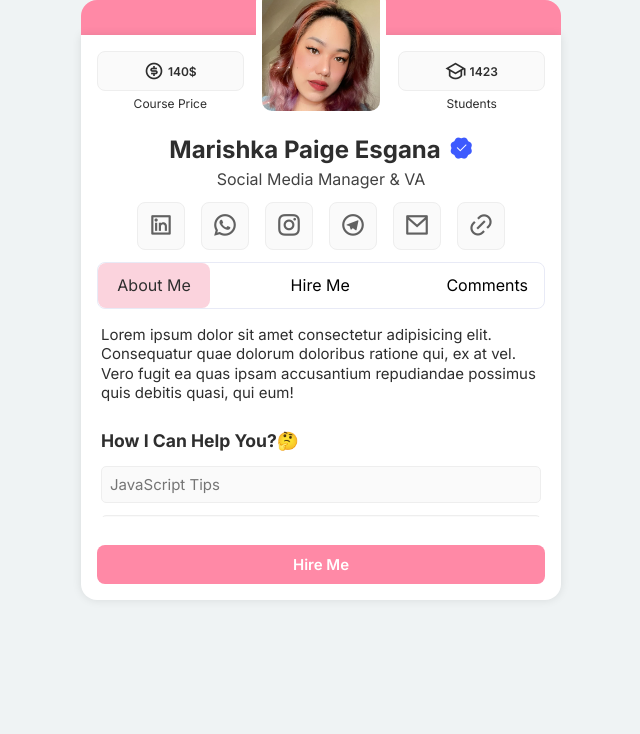
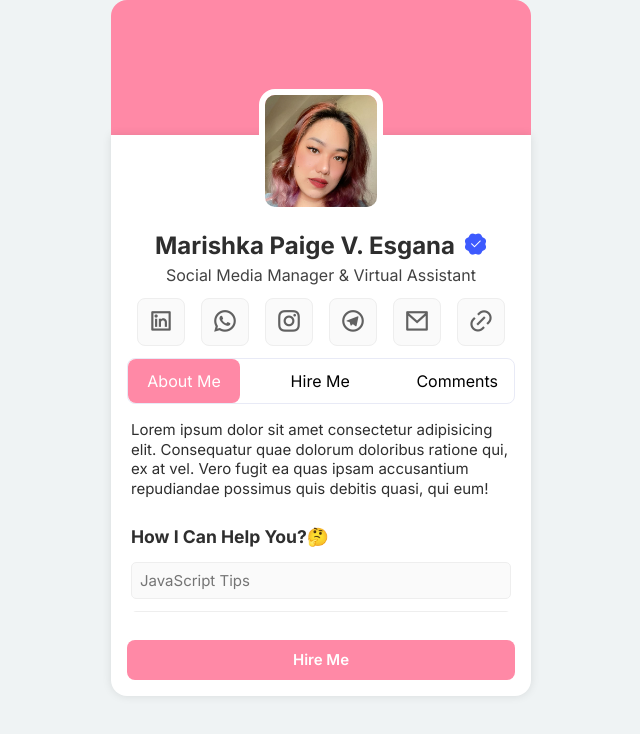
Before and after one commit to emmanesgana/marishka-profile-card, a plain HTML site: page index.html in a window 1280 px wide. Both pictures are taken after a click on the link "About Me". Shown: the whole page, without its empty margins (319-959 px from the left). Drawn offline with nearby package versions, Linux system fonts and the light colour scheme.

Commit message:
updated styles

```diff
--- a/index.html
+++ b/index.html
@@ -9,7 +9,7 @@
     <link href="https://fonts.googleapis.com/css2?family=Inter:wght@100..900&display=swap" rel="stylesheet">
     <link rel="stylesheet" href="https://cdnjs.cloudflare.com/ajax/libs/remixicon/4.2.0/remixicon.min.css">
     <link rel="stylesheet" href="style.css">
-    <title>Modern Card UI Design | AsmrProg</title>
+    <title>Marishka</title>
 </head>
 
 <body>
@@ -19,27 +19,27 @@
 
         <header>
             <div class="info">
-                <div class="count">
+                <!-- <div class="count">
                     <i class="ri-money-dollar-circle-line"></i>
-                    <p>140$</p>
+                    <p></p>
                 </div>
-                <p>Course Price</p>
+                <p></p> -->
             </div>
             <div class="avatar">
                 <img src="assets/avatar.JPG">
             </div>
             <div class="info">
-                <div class="count">
+                <!-- <div class="count">
                     <i class="ri-graduation-cap-line"></i>
-                    <p>1423</p>
+                    <p></p>
                 </div>
-                <p>Students</p>
+                <p></p> -->
             </div>
         </header>
 
         <div class="about">
-            <h2>Marishka Paige Esgana<i class="ri-verified-badge-fill"></i></h2>
-            <p>Social Media Manager & VA</p>
+            <h2>Marishka Paige V. Esgana<i class="ri-verified-badge-fill"></i></h2>
+            <p>Social Media Manager & Virtual Assistant</p>
         </div>
 
         <div class="social-links">
--- a/style.css
+++ b/style.css
@@ -6,10 +6,10 @@
     line-height: 1.3;
 }
 
-*:focus {
-    /* outline: 1px solid #3d5afe; */
-    /* color: #2e2e2e !important; */
-}
+/* *:focus {
+    outline: 1px solid #3d5afe;
+    color: #2e2e2e !important;
+} */
 
 *::-webkit-scrollbar {
     width: 8px;
@@ -34,21 +34,20 @@ body {
     align-items: center;
     justify-content: center;
     flex-direction: column;
-    height: 75vh;
 }
 
 .cover-bg {
     background-color: #ff89a6;
     height: 135px;
     border-color: #2e2e2e;
-    width: 448px;
+    width: 420px;
     border-top-left-radius: 16px;
     border-top-right-radius: 16px;
 }
 
 .container {
     background: #fff;
-    width: 448px;
+    width: 420px;
     padding: 16px;
     display: flex;
     flex-direction: column;
@@ -158,11 +157,11 @@ body {
 }
 
 .container .social-links a:hover {
-    border: 1px solid #7e57c2;
+    border: 1px solid #ff89a6;
 }
 
 .container .social-links a:hover i {
-    color: #7e57c2;
+    color: #ff89a6;
 }
 
 .container .tabs-container {
@@ -198,7 +197,7 @@ body {
 
 .container .tabs-container .tabs li a:hover,
 .container .tabs-container .tabs li a.active {
-    color: #2e2e2e;
+    color: #FFFFFF;
 }
 
 .container .tabs-container #active-tab {
@@ -206,7 +205,7 @@ body {
     width: 100%;
     width: 112px;
     height: 100%;
-    background: #fbd3dd;
+    background: #ff89a6;
     z-index: 1;
     border-radius: 8px;
     transition: all 0.5s ease;
@@ -232,11 +231,11 @@ body {
 }
 
 .container .tabs-container .tabs li:nth-child(2):has(.active)~#active-tab {
-    transform: translateX(150px);
+    transform: translateX(135px);
 }
 
 .container .tabs-container .tabs li:nth-child(3):has(.active)~#active-tab {
-    transform: translateX(302px);
+    transform: translateX(274px);
 }
 
 .container .tab-content .vote {
@@ -312,13 +311,13 @@ body {
     background-color: #fb6f92;
 }
 
-@media (min-height: 480px) {
+@media (min-height: 420px) {
     .cover-bg {
-        width: 480px;
+        width: 420px;
     }
 
     .container {
-        width: 480px;
+        width: 420px;
     }
 
 }
```
